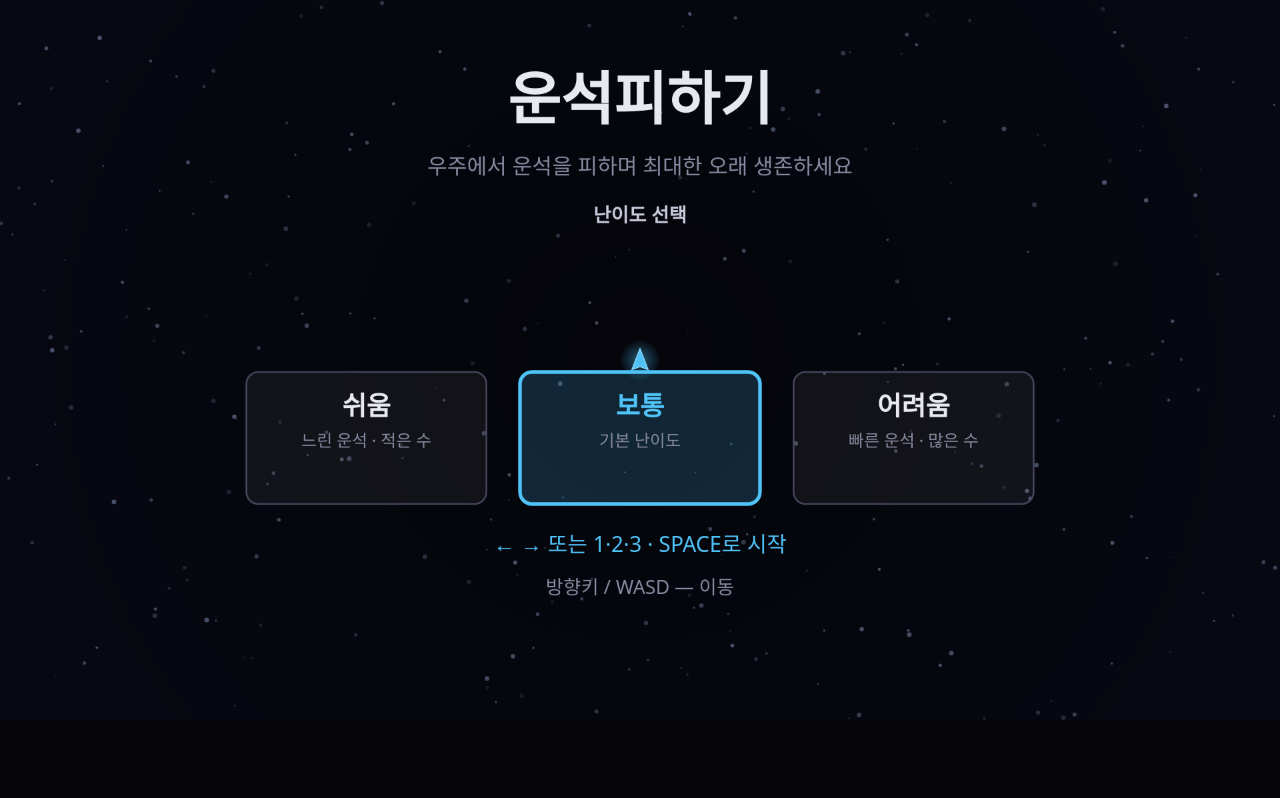
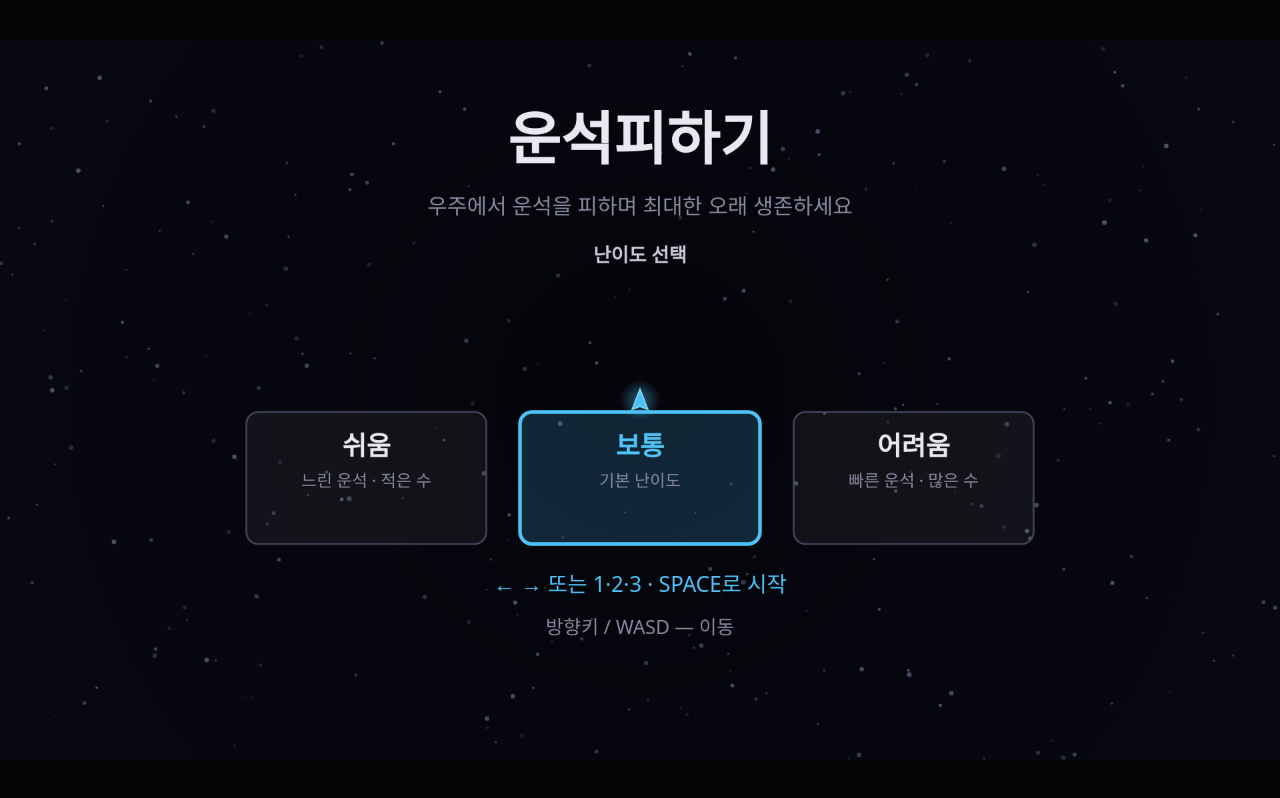
Before and after one commit to eatdu0918/meteor-dodge, a website built with Vite: page index.html in a window 1280 px wide. Built offline with nearby package versions, Linux system fonts and the light colour scheme; animation ran at ten frames a second.

Commit message:
fix: 판이 창 가운데 서게 한다
창 비율이 16:9 가 아니면 남는 자리가 판 아래에만 몰려, 임베드로 띄운 게임 화면이
아래에서 잘린 것처럼 보였다. 판을 가운데 세워 여백을 위아래(좌우)로 나눈다.

Co-Authored-By: Claude Opus 5 <noreply@anthropic.com>

```diff
--- a/index.html
+++ b/index.html
@@ -19,9 +19,20 @@
         /* 끌어서 조종할 때 부모 페이지가 스크롤되거나 당겨 새로고침되지 않게 */
         overscroll-behavior: none;
       }
+      /*
+       * 판은 16:9 를 지키며 창에 맞춰 줄어든다(display.ts). 창 비율이 16:9 가 아니면
+       * 남는 자리가 생기는데, 예전처럼 왼쪽 위에 붙여 두면 그 여백이 **판 아래에만**
+       * 몰려 "게임 화면이 아래에서 잘린 것"처럼 보인다. 가운데로 세워 위아래(또는
+       * 좌우)로 똑같이 나눈다 — 임베드 창을 16:9 로 잡아 주는 쪽이 먼저지만,
+       * OBS 브라우저 소스처럼 크기를 우리가 못 정하는 곳도 있다.
+       */
+      body {
+        display: grid;
+        place-items: center;
+      }
       #game {
         display: block;
-        margin: 0 auto;
+        margin: 0;
         image-rendering: auto;
         touch-action: none;
         -webkit-user-select: none;
```
